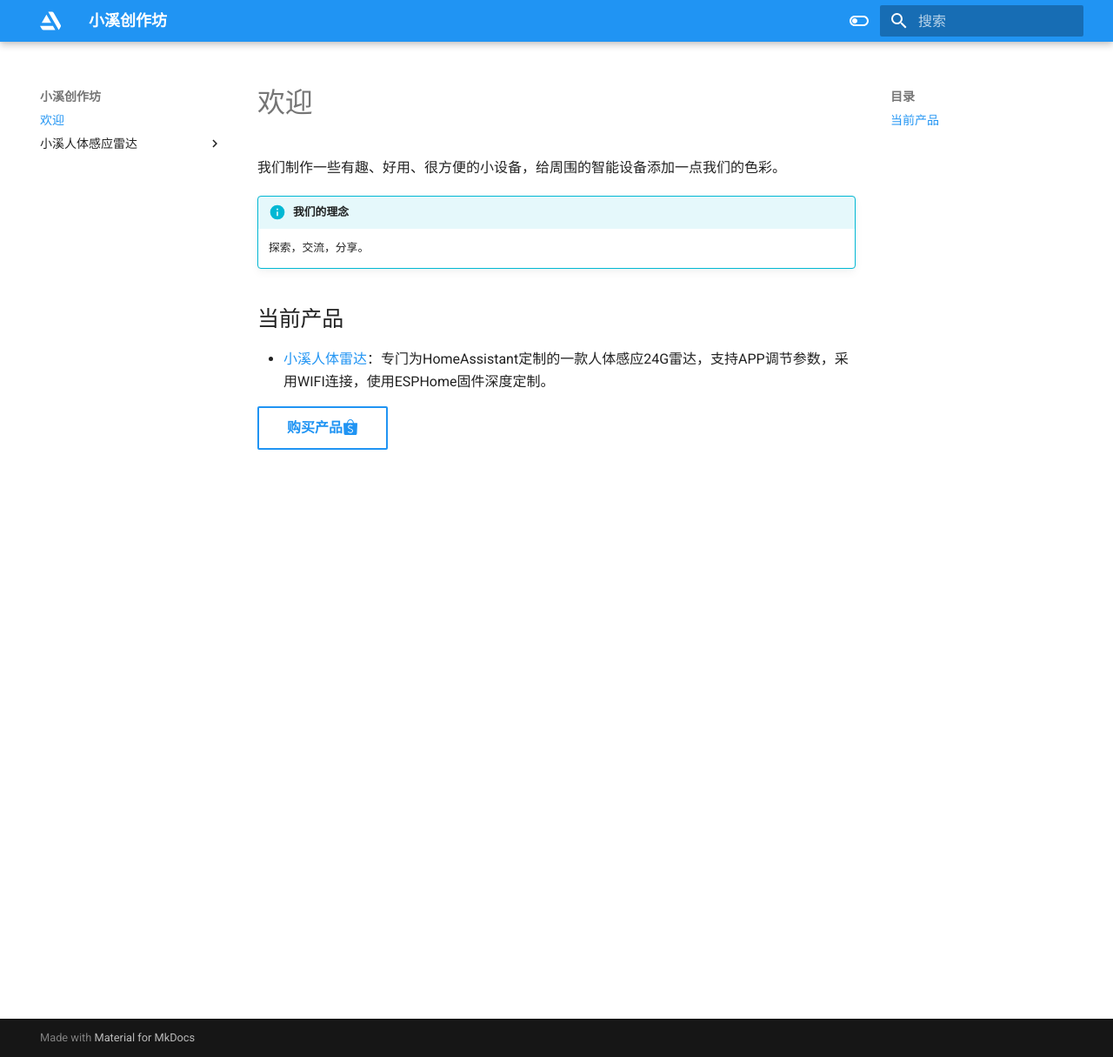
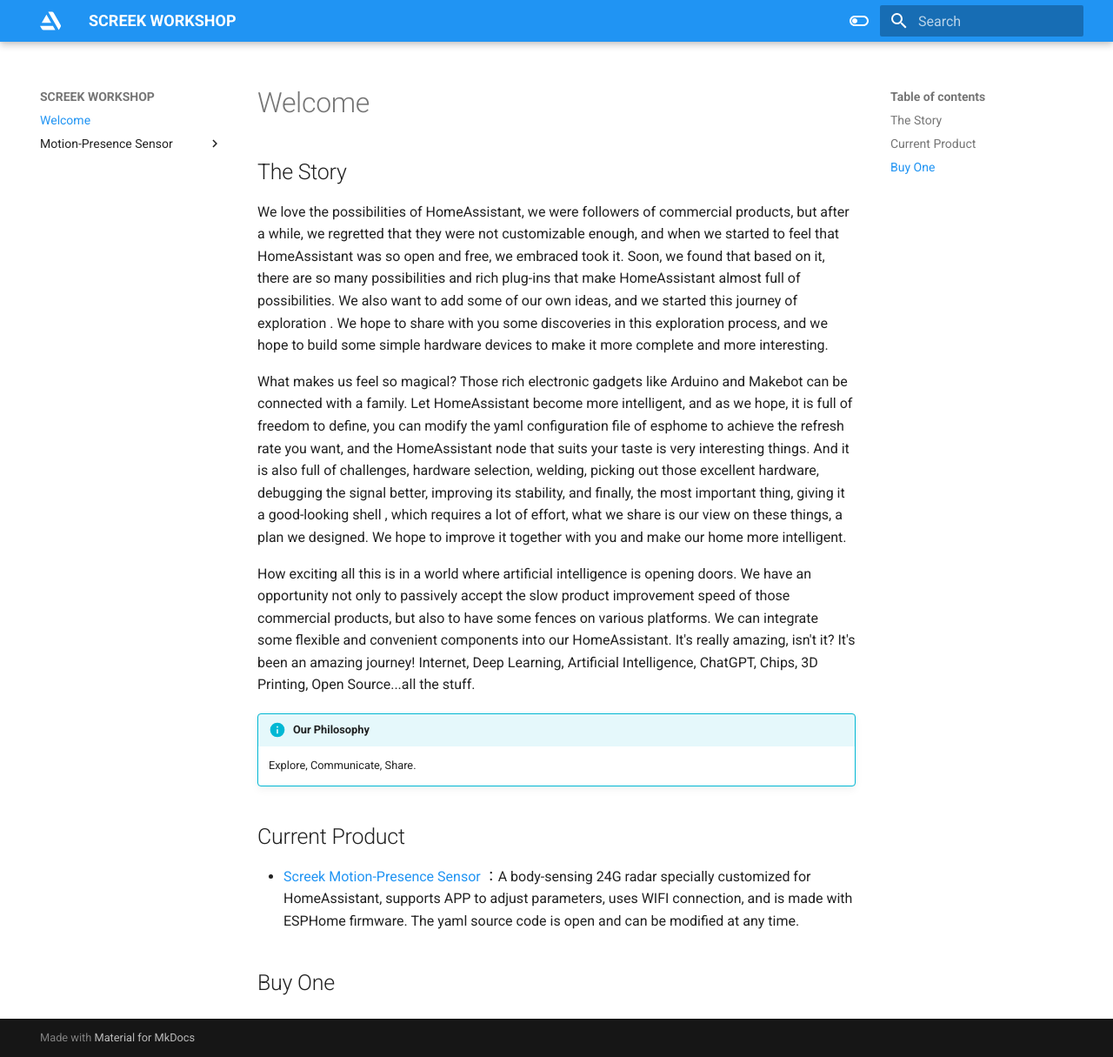
Before and after one commit to screek-workshop/sites, an MkDocs documentation site: the page built from docs/index.md, in a window 1280 px wide and 1215 px high. Shown: the whole window at 87% size. Built offline with MkDocs 1.6.1 and Material for MkDocs 9.7.7, drawn with Linux system fonts in a browser that asks for light colours.

Commit message:
begin the english page journey

```diff
--- a/docs/index.md
+++ b/docs/index.md
@@ -4,14 +4,23 @@
   - feedback
 ---
 
-我们制作一些有趣、好用、很方便的小设备，给周围的智能设备添加一点我们的色彩。
+## The Story
 
-!!! info "我们的理念"
-	探索，交流，分享。
+We love the possibilities of HomeAssistant, we were followers of commercial products, but after a while, we regretted that they were not customizable enough, and when we started to feel that HomeAssistant was so open and free, we embraced took it.
+Soon, we found that based on it, there are so many possibilities and rich plug-ins that make HomeAssistant almost full of possibilities. We also want to add some of our own ideas, and we started this journey of exploration .
+We hope to share with you some discoveries in this exploration process, and we hope to build some simple hardware devices to make it more complete and more interesting.
 
-## 当前产品
+What makes us feel so magical? Those rich electronic gadgets like Arduino and Makebot can be connected with a family. Let HomeAssistant become more intelligent, and as we hope, it is full of freedom to define, you can modify the yaml configuration file of esphome to achieve the refresh rate you want, and the HomeAssistant node that suits your taste is very interesting things.
+And it is also full of challenges, hardware selection, welding, picking out those excellent hardware, debugging the signal better, improving its stability, and finally, the most important thing, giving it a good-looking shell , which requires a lot of effort, what we share is our view on these things, a plan we designed. We hope to improve it together with you and make our home more intelligent.
 
-- [小溪人体雷达](presence_sensor/index.md)：专门为HomeAssistant定制的一款人体感应24G雷达，支持APP调节参数，采用WIFI连接，使用ESPHome固件深度定制。
+How exciting all this is in a world where artificial intelligence is opening doors. We have an opportunity not only to passively accept the slow product improvement speed of those commercial products, but also to have some fences on various platforms. We can integrate some flexible and convenient components into our HomeAssistant. It's really amazing, isn't it?
+It's been an amazing journey! Internet, Deep Learning, Artificial Intelligence, ChatGPT, Chips, 3D Printing, Open Source...all the stuff.
 
+!!! info "Our Philosophy"
+	Explore, Communicate, Share.
 
-[购买产品:simple-shopee:](presence_sensor/howtobuy.md){.md-button}
+## Current Product
+
+- [Screek Motion-Presence Sensor ](presence_sensor/getting_started.md)：A body-sensing 24G radar specially customized for HomeAssistant, supports APP to adjust parameters, uses WIFI connection, and is made with ESPHome firmware. The yaml source code is open and can be modified at any time.
+
+## Buy One
--- a/mkdocs.yml
+++ b/mkdocs.yml
@@ -1,39 +1,42 @@
-site_name: 小溪创作坊
+site_name: SCREEK WORKSHOP
 dev_addr: "0.0.0.0:8000"
 extra:
+  # alternate:
+  #   - name: English
+  #     link: /en/
+  #     lang: en
+  #   - name: Chineses
+  #     link: /cn/
+  #     lang: zh
   consent:
-    title: 隐私声明
+    title: Cookie consent
     description: >-
-      我们使用Cookies来识别你的访问和提供个性化的设置, 用来改善我们的文档让它做的更好。
-      如果你同意的话，你将帮助我们做得更好！
+      We use cookies to recognize your repeated visits and preferences, as well
+      as to measure the effectiveness of our documentation and whether users
+      find what they're searching for. With your consent, you're helping us to
+      make our documentation better.
   analytics:
-    provider: google
-    property: G-9Q9FX07Q08
     feedback:
-      title: 这个页面对你有用吗?
+      title: Was this page helpful?
       ratings:
         - icon: material/emoticon-happy-outline
-          name: 这个页面有用
+          name: This page was helpful
           data: 1
           note: >-
-            感谢反馈!
+            Thanks for your feedback!
         - icon: material/emoticon-sad-outline
-          name: 这个页面还需要改进
+          name: This page could be improved
           data: 0
           note: >-
-            感谢你的反馈! 你可以随时在页面底部的评论区给我们反馈让我们做的很好。
+            Thanks for your feedback!.
 
 theme:
-  # 量化主题！(23年3月12日_15时55分_)
   name: material
   favicon: images/favicon.png
-  # 图标！(23年3月12日_15时55分_)
   icon:
     logo: simple/artstation
-  # 覆盖主题(23年3月11日_21时51分_)
   custom_dir: overrides
-  # 中文语言。(23年3月11日_21时22分_)
-  language: zh
+  language: en
   # 设置主题颜色。(23年3月11日_21时27分_)
   # https://squidfunk.github.io/mkdocs-material/setup/changing-the-colors/
   palette:
@@ -91,11 +94,7 @@
 
 # 网站结构，从这里建造起来。(23年3月12日_16时53分_)
 nav:
-  - 欢迎: index.md
-  - 小溪人体感应雷达:
-      - 介绍: presence_sensor/index.md
-      - 如何购买: presence_sensor/howtobuy.md
-      - 安装与使用: presence_sensor/installation.md
-      - 高级调参: presence_sensor/advanced.md
-      - 常见问题: presence_sensor/faq.md
-      - 固件升级: presence_sensor/firmware.md
+  - Welcome: index.md
+  - Motion-Presence Sensor:
+      - Getting Started: /presence_sensor/getting_started.md
+      - FAQ: /presence_sensor/faq.md
```
Also changed, not shown: docs/index_cn.md (added, +28 -0 lines), docs/presence_sensor/getting_started.md (renamed from docs/presence_sensor/index.md).
